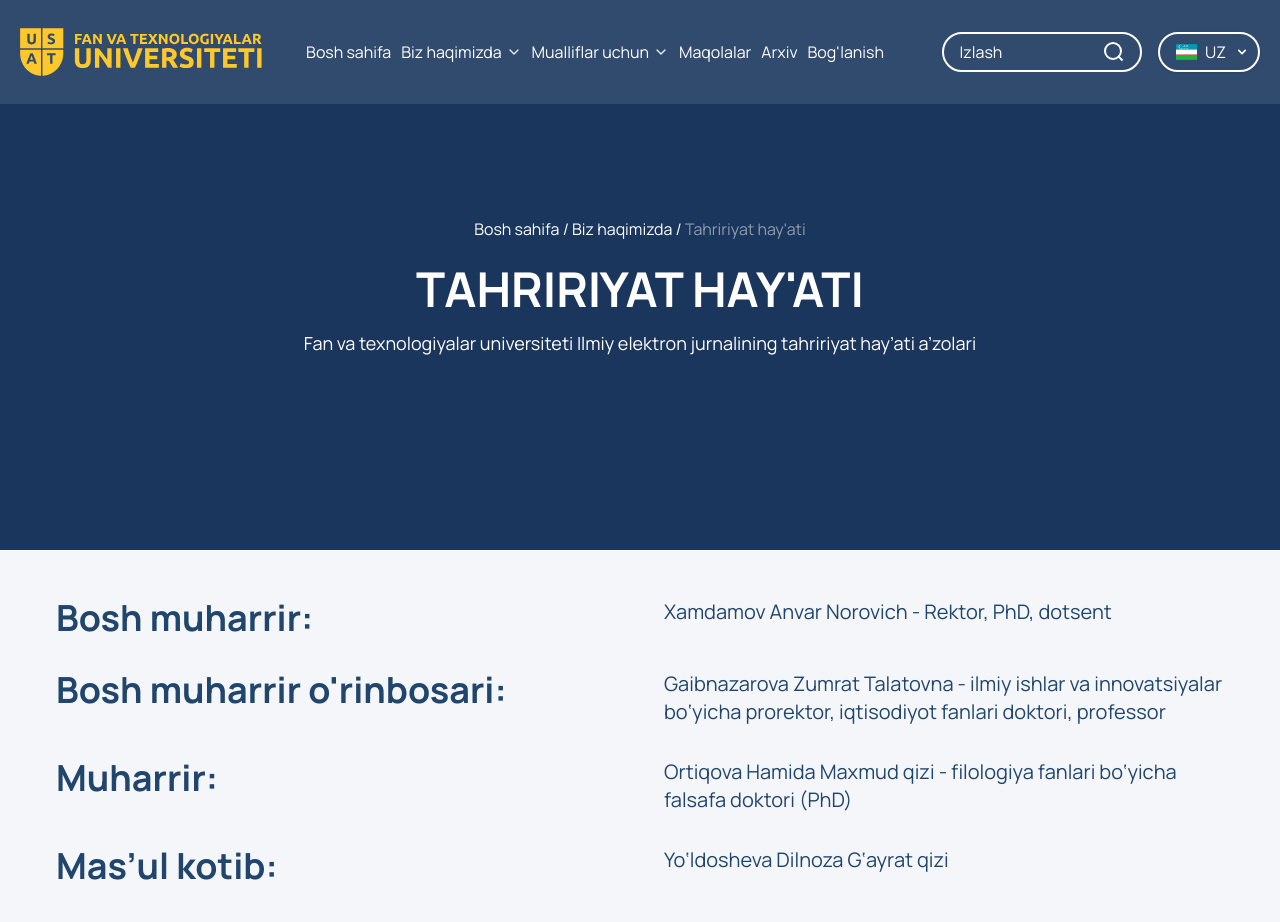
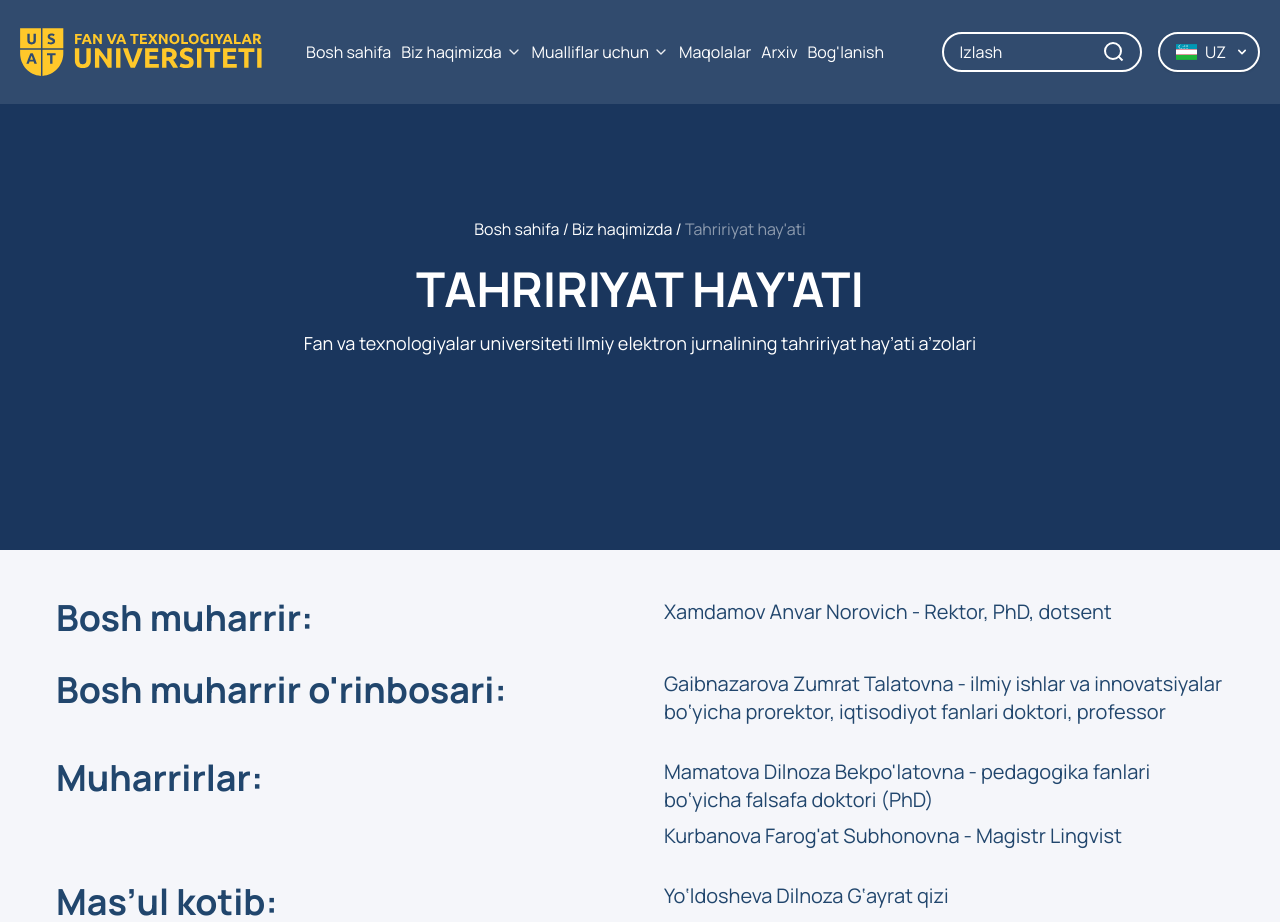
Before and after one commit to iqboljon-0203/Jurnal, a React (Vite) app: page /editorial in a window 1280 px wide. Shown: the top 922 px of the page. Built offline with nearby package versions, Linux system fonts and the light colour scheme; what @nextui-org/react would draw is missing.

Commit message:
Edit editorial info

```diff
--- a/src/components/EditorialInfo/App.jsx
+++ b/src/components/EditorialInfo/App.jsx
@@ -24,13 +24,16 @@ function OrganizationStructure() {
     { title: "Гаибназарова Зумрат Талатовна - проректор по научной работе и инновациям, доктор экономических наук, профессор" }
   ];
   const editor=[
-    { title: "Ortiqova Hamida Maxmud qizi - filologiya fanlari bo‘yicha falsafa doktori (PhD)" },
+    { title: "Mamatova Dilnoza Bekpo'latovna - pedagogika fanlari bo‘yicha falsafa doktori (PhD)" },
+    { title: "Kurbanova Farog'at Subhonovna -  Magistr Lingvist" },
   ]
   const editor_ru = [
-    { title: "Ортикова Хамида Махмуд кизи - доктор философии по филологическим наукам (PhD)" }
+    { title: "Маматова Дилноза Бекпулатовна - доктор философии по педагогическим наукам (PhD)" },
+    { title: "Курбанова Фарогат Субхановна - Магистр Лингвист" },
   ];
   const editor_en = [
-    { title: "Khamida Ortikova - Doctor of Philosophy in Philology (PhD)" }
+    { title: "Dilnoza Bekpulatovna -Doctor of Philosophy in Pedagogical Sciences (PhD)" },
+    { title: "Farogat Subkhanovna - MA Linguist" },
   ];
 
   const assistant=[
--- a/src/public/en/common.json
+++ b/src/public/en/common.json
@@ -58,7 +58,7 @@
     "download_more":"Load more",
     "muharrir":"Editor-in-Chief:",
     "muharrir_zam":"Deputy Editor-in-Chief:",
-    "muharrir_main":"Editor:",
+    "muharrir_main":"Editors:",
     "kotib":"Executive Secretary:",
     "web-admin":"Web Administrator:",
     "hero_title":"THE SCIENTIFIC ELECTRONIC JOURNAL “TOWARDS A NEW ECONOMY, PEDAGOGY AND TECHNOLOGY”",
--- a/src/public/ru/common.json
+++ b/src/public/ru/common.json
@@ -58,7 +58,7 @@
     "download_more":"Загрузить ещё",
     "muharrir":"Главный редактор:",
     "muharrir_zam":"Заместитель главного редактора:",
-    "muharrir_main":"Редактор:",
+    "muharrir_main":"Редакторы:",
     "kotib":"Ответственный секретарь:",
     "web-admin":"Web-администратор:",
     "hero_title":"НАУЧНЫЙ ЭЛЕКТРОННЫЙ ЖУРНАЛ «К НОВОЙ ЭКОНОМИКЕ, ПЕДАГОГИКЕ И ТЕХНОЛОГИЯМ»",
--- a/src/public/uz/common.json
+++ b/src/public/uz/common.json
@@ -58,7 +58,7 @@
   "loading": "Yuborilmoqda",
   "muharrir":"Bosh muharrir:",
   "muharrir_zam":"Bosh muharrir o'rinbosari:",
-  "muharrir_main":"Muharrir:",
+  "muharrir_main":"Muharrirlar:",
   "kotib":"Mas’ul kotib:",
   "web-admin":"Web-administrator:",
   "hero_title": "“YANGI IQTISODIYOT, PEDAGOGIKA VA TEXNOLOGIYALAR SARI” ILMIY ELEKTRON JURNALI",
```
